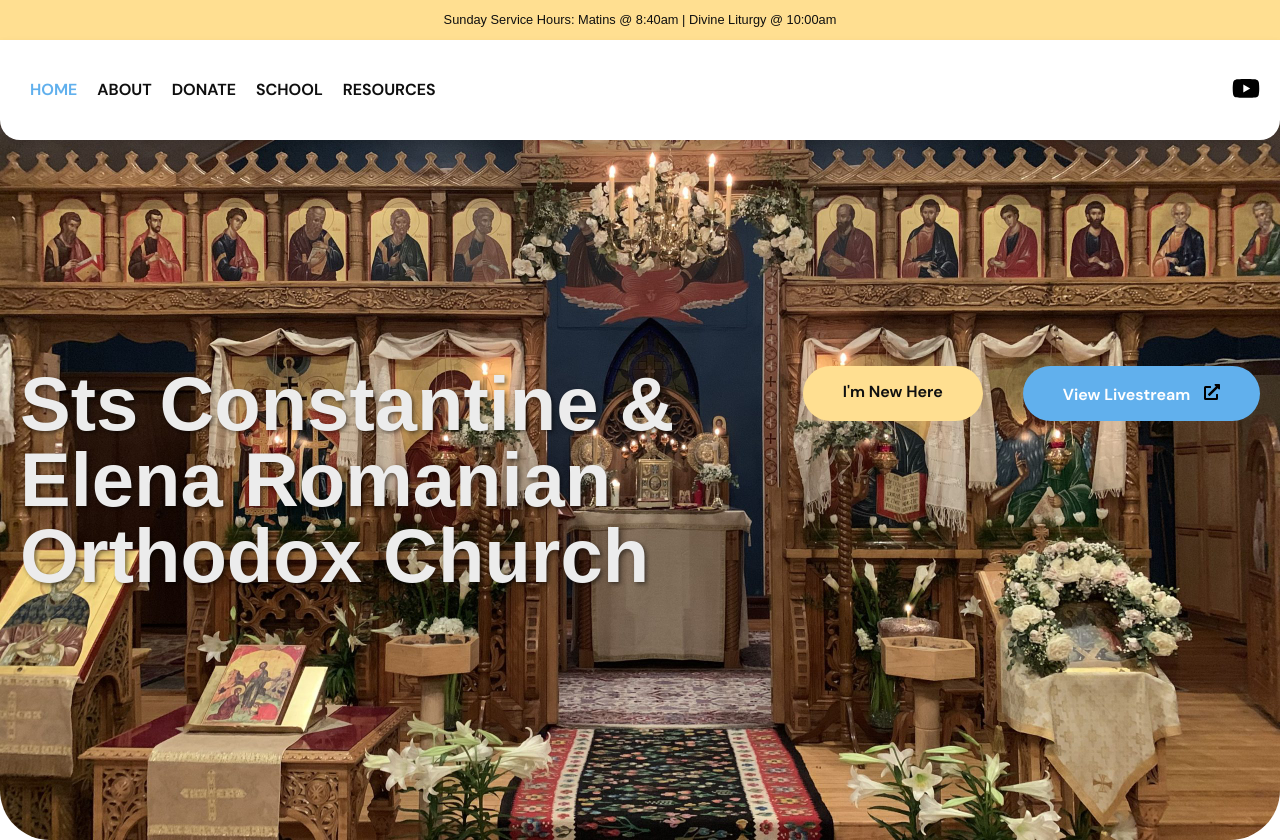
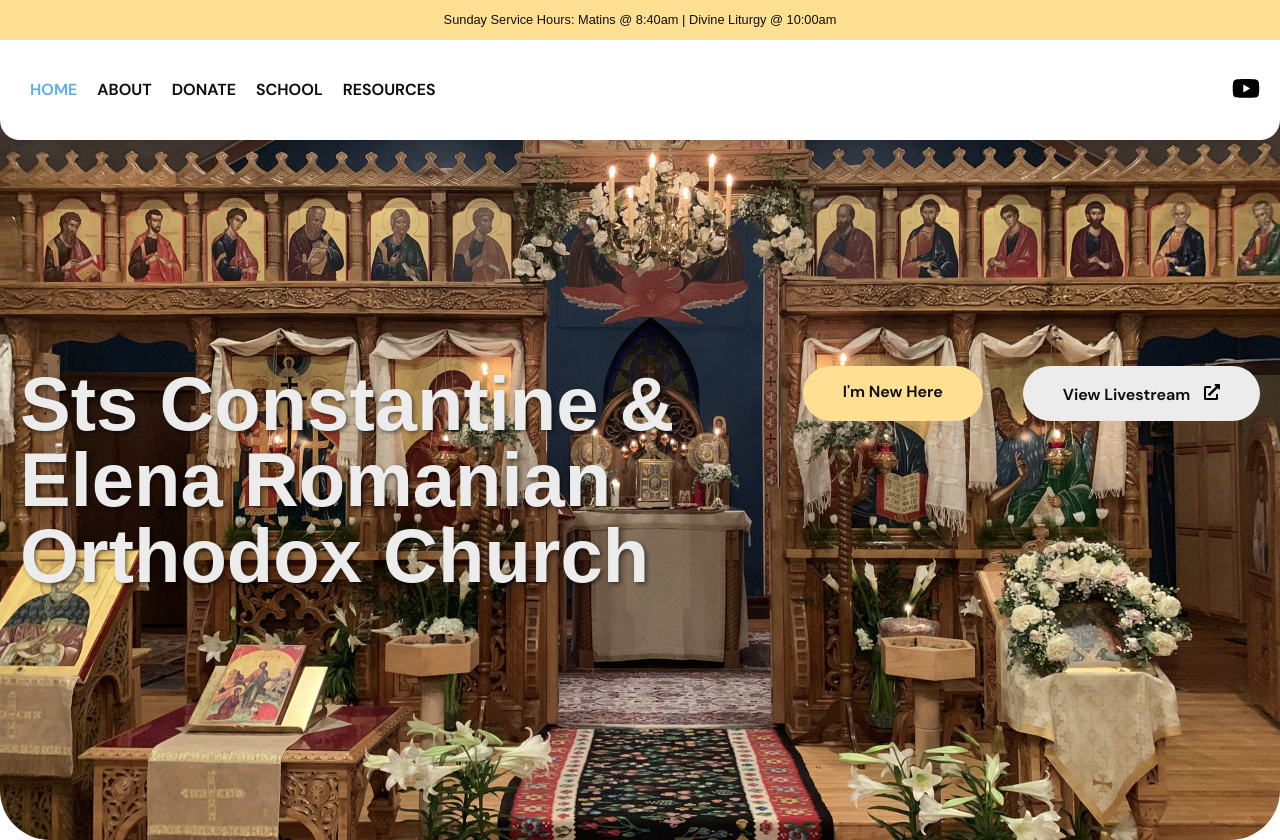
Before and after one commit to cmcculloh/stscande, a SvelteKit app: page / in a window 1280 px wide. Built offline with nearby package versions, Linux system fonts and the light colour scheme; a web font is replaced by a local one.

Commit message:
button colors and hover effects

```diff
--- a/static/theme.css
+++ b/static/theme.css
@@ -60,6 +60,11 @@ a.button {
 	text-decoration: none;
 	align-items: center;
 	justify-content: center;
+	transition: background-color 0.3s;
+}
+
+a.button:hover {
+	background-color: var(--color-alternate);
 }
 
 a.button > svg {
@@ -71,3 +76,16 @@ a.button.accent {
 	background-color: var(--color-accent);
 	color: var(--color-secondary);
 }
+
+a.button.accent:hover {
+	background-color: var(--color-alternate);
+}
+
+a.button.alternate {
+	background-color: var(--color-alternate);
+	color: var(--color-secondary);
+}
+
+a.button.alternate:hover {
+	background-color: var(--color-accent);
+}
```
